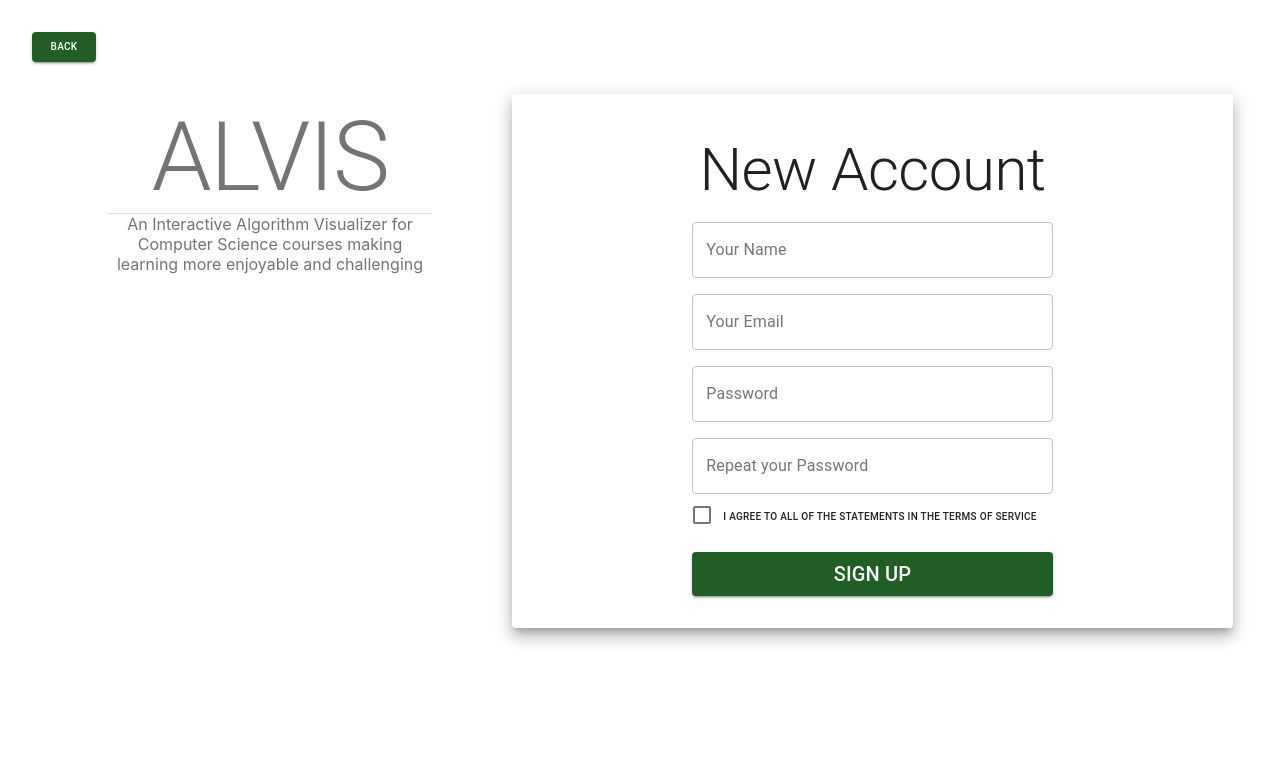
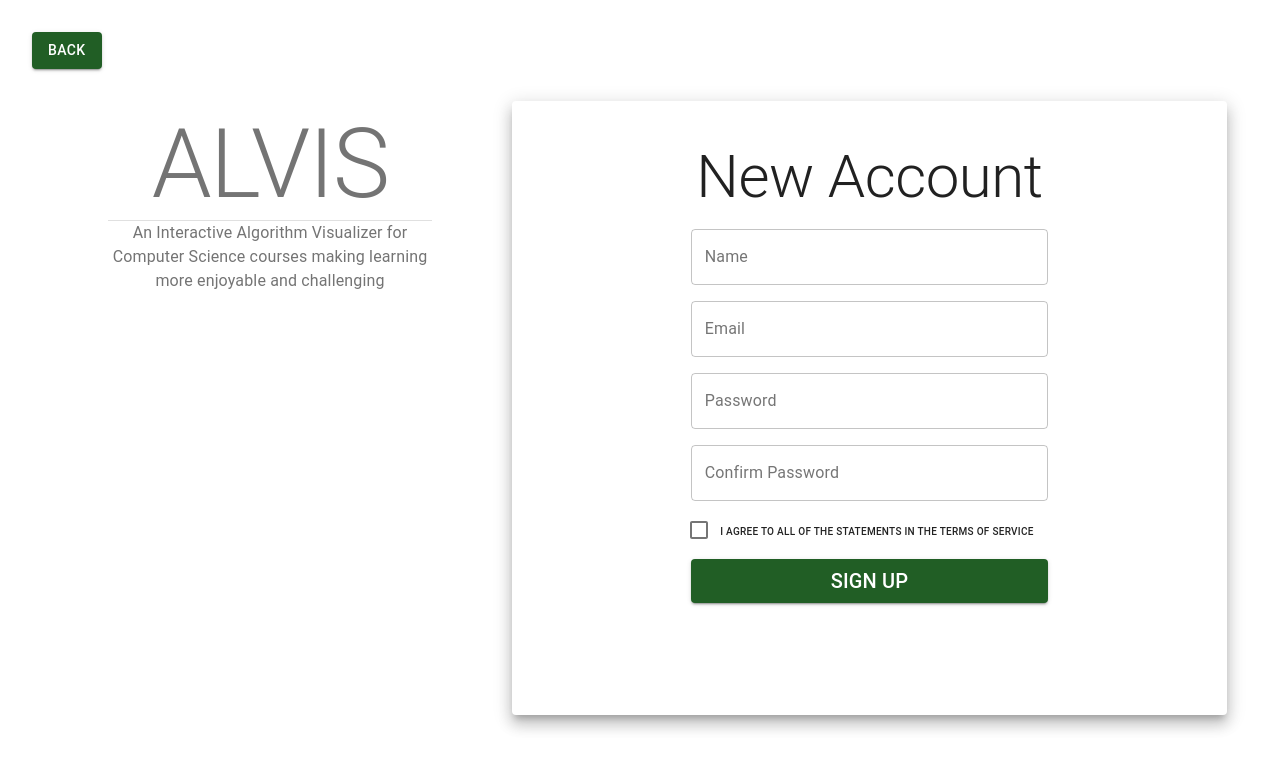
Before and after one commit to rblocker1017/Alvis-rblocker, a React (Create React App) app in the folder alvis/: page /Register in a window 1280 px wide. Shown: the top 770 px of the page. Built offline with nearby package versions, Linux system fonts and the light colour scheme.

Commit message:
reverted register page

```diff
--- a/alvis/src/pages/Register.js
+++ b/alvis/src/pages/Register.js
@@ -1,165 +1,165 @@
-import React, {useState} from "react";
-import { Button, Grid, Box, Paper, Typography, Divider, ButtonBase, TextField, FormControlLabel, Checkbox } from "@material-ui/core";
-import { makeStyles, ThemeProvider, useTheme, createMuiTheme} from '@material-ui/core/styles';
-import LinkRoute from 'react-router-dom/Link';
-import Axios from 'axios'
-import { green } from "@material-ui/core/colors";
-import { Route } from "react-router";
-
+import {
+  Box,
+  Button,
+  Checkbox,
+  Divider,
+  FormControlLabel,
+  Grid,
+  Paper,
+  TextField,
+  Typography,
+} from "@material-ui/core";
+import {
+  createMuiTheme,
+  makeStyles,
+  ThemeProvider,
+} from "@material-ui/core/styles";
+import Axios from "axios";
+import React, { useState } from "react";
+import { useHistory } from "react-router-dom";
+import LinkRoute from "react-router-dom/Link";
 
 const useStyles = makeStyles((theme) => ({
-    root:
-    {
-        flexGrow: 1
+  root: {
+    flexGrow: 1,
   },
-    back:
-    {
+  back: {
     backgroundColor: "#215E25",
     color: "#FFFFFF",
-        '&:hover':
-        {
-            backgroundColor: "#174019"
-        }
+    "&:hover": {
+      backgroundColor: "#174019",
     },
-    submit:
-    {
+    fontSize: 14,
+  },
+  submit: {
     backgroundColor: "#215E25",
     color: "#FFFFFF",
     width: "50%",
-        '&:hover':
-        {
-            backgroundColor: "#174019"
-        }
+    "&:hover": {
+      backgroundColor: "#174019",
     },
-    info:
-    {
+  },
+  info: {
     width: "40%",
-        color: "#747474"
+    color: "#747474",
   },
-    divider:
-    {
-        width: "100%"
+  divider: {
+    width: "100%",
   },
-    logDivider:
-    {
+  logDivider: {
     width: "30%",
-        color: "#FFFFFF"
+    color: "#FFFFFF",
   },
-    body:
-    {
+  body: {
     width: "100%",
-        height: "100%"
+    height: "100%",
   },
-    Register:
-    {
-        width: "200%",
-        height: "100%"
+  Register: {
+    width: "175%",
+    height: "100%",
   },
-    link:
-    {
-        color: "#03b9ff"
+  link: {
+    color: "#03b9ff",
   },
-    input:
-    {
-        width: "50%"
-    }
-
+  input: {
+    width: "50%",
+  },
 }));
-var check = false;
 function validateEmail(email) {
   const re = /^[^\s@]+@[^\s@]+$/;
   return re.test(String(email).toLowerCase());
 }
 
-function validatePassword(password){
+function validatePassword(password) {
   const re = /^(?=.*[a-z])(?=.*[A-Z])[a-zA-Z\d]{8,}$/;
   return re.test(String(password));
 }
-function checkValue()
-{
 
-}
 export default function Register() {
   const classes = useStyles();
   const [registerEmail, setEmail] = useState([]);
   const [registerPassword, setPassword] = useState([]);
   const [repeatPassword, setRepeatPassword] = useState([]);
   const [registerName, setName] = useState([]);
+  const [check, setChecked] = useState(false);
   const theme = createMuiTheme({
-        typography:
-        {
-            button:
-            {
-                fontSize: 10
-            }
-        }
+    typography: {
+      button: {
+        fontSize: 10,
+      },
+    },
   });
 
+  const handleClick = () => setChecked(!check);
+
   function handleSubmit(event) {
-        console.log(registerEmail)
-        console.log(registerPassword)
-        console.log(registerName)
+    // console.log(registerEmail);
+    // console.log(registerPassword);
+    // console.log(registerName);
   }
 
+  let history = useHistory();
+
   const register = () => {
-        if(validateEmail(registerEmail) === false)
-        {
-            alert("Please enter a valid email address.")
-        }
-        else if(validatePassword(registerPassword) === false)
-        {
-            alert("Passwords must contain at least one uppercase letter, one lowercase letter, and need to be at least 8 characters long.")
-        }
-        else if(registerPassword.localeCompare(repeatPassword) !== 0)
-        {
-            alert("Passwords should match.")
-        }
-        else if(document.getElementById("myCheck").checked == false)
-        {
-            alert("Please agree to the terms and conditions.")
-        }
-        else
-        {
+    if (validateEmail(registerEmail) === false) {
+      alert("Please enter a valid email address.");
+    } else if (validatePassword(registerPassword) === false) {
+      alert(
+        "Passwords must contain at least one uppercase letter, one lowercase letter, and need to be at least 8 characters long."
+      );
+    } else if (registerPassword.localeCompare(repeatPassword) !== 0) {
+      alert("Passwords should match.");
+    } else if (check === false) {
+      alert("Please agree to the terms and conditions.");
+    } else {
       Axios.post("http://localhost:3001/email", {
-                email: registerEmail
-
+        email: registerEmail,
       }).then((response) => {
-                console.log(String(response.data))
-                if (String(response.data) == "false") {
-                    Axios.post("http://localhost:3001/register",{
+        //console.log(String(response.data));
+        if (String(response.data) === "false") {
+          Axios.post("http://localhost:3001/register", {
             email: registerEmail,
             password: registerPassword,
             username: registerName,
-
-                    }).then((response) =>{
-                        console.log(response);
-                    })
-                    window.location.assign("/Login");
-
+          }).then((response) => {
+            //console.log(response);
+          });
+          history.push("/Login");
+          //window.location.assign("/Login");
         } else {
-                    console.log(String(response.data))
-                    alert("This email is already in use.")
+          //console.log(String(response.data));
+          alert("This email is already in use.");
         }
-            })
-
+      });
     }
-    }
+  };
   return (
     <ThemeProvider theme={theme}>
       <Grid container direction={"row"} justify={"flex-start"}>
         <Grid item>
           <Box m={4}>
-                        <Button component={LinkRoute} to="/Login" variant="contained" className={classes.back}>
+            <Button
+              component={LinkRoute}
+              to='/Login'
+              variant='contained'
+              className={classes.back}
+            >
               Back
             </Button>
           </Box>
         </Grid>
       </Grid>
-            <Grid container direction={"row"} spacing={10} alignItems={"baseline"} className={classes.body}>
+      <Grid
+        container
+        direction={"row"}
+        spacing={10}
+        alignItems={"baseline"}
+        className={classes.body}
+      >
         <Grid item className={classes.info}>
           <Box pl={"25%"}>
             <Box>
-                            <Typography variant={"h1"} justify="flex-start" >
+              <Typography variant={"h1"} justify='flex-start'>
                 ALVIS
               </Typography>
             </Box>
@@ -167,50 +167,92 @@ export default function Register() {
               <Divider />
             </Box>
             <Box>
-                            <Typography variant={"b1"} align="baseline" >
-                                An Interactive Algorithm Visualizer for
-                                Computer Science courses making
-                                learning more enjoyable and challenging
+              <Typography variant={"body1"} align='baseline'>
+                An Interactive Algorithm Visualizer for Computer Science courses
+                making learning more enjoyable and challenging
               </Typography>
             </Box>
           </Box>
         </Grid>
-                <Grid item >
+        <Grid item>
           <form onSubmit={handleSubmit}>
             <Paper elevation={10} className={classes.Register}>
               <Box>
                 <Grid container direction={"column"} justify={"center"}>
                   <Grid item>
                     <Box pt={5}>
-                                            <Typography variant={"h2"}>
-                                                New Account
-                                            </Typography>
+                      <Typography variant={"h2"}>New Account</Typography>
                     </Box>
                   </Grid>
 
                   <Grid item>
                     <Box pt={2}>
-                                            <TextField label="Your Name" variant="outlined" className={classes.input} onChange={(e) => { setName(e.target.value)}} />
+                      <TextField
+                        label='Name'
+                        variant='outlined'
+                        className={classes.input}
+                        onChange={(e) => {
+                          setName(e.target.value);
+                        }}
+                      />
                     </Box>
                     <Box pt={2}>
-                                            <TextField label="Your Email" variant="outlined" className={classes.input} onChange={(e) => { setEmail(e.target.value)}} />
+                      <TextField
+                        label='Email'
+                        variant='outlined'
+                        className={classes.input}
+                        onChange={(e) => {
+                          setEmail(e.target.value);
+                        }}
+                      />
                     </Box>
                     <Box pt={2}>
-                                            <TextField label="Password" variant="outlined" type="password" className={classes.input} onChange={(e) => { setPassword(e.target.value)}}/>
+                      <TextField
+                        label='Password'
+                        variant='outlined'
+                        type='password'
+                        className={classes.input}
+                        onChange={(e) => {
+                          setPassword(e.target.value);
+                        }}
+                      />
                     </Box>
-                                        <Box pt={2}>
-                                            <TextField label="Repeat your Password" variant="outlined" type="password" className={classes.input} onChange={(e) => { setRepeatPassword(e.target.value)}} />
+                    <Box pb={1} pt={2}>
+                      <TextField
+                        label='Confirm Password'
+                        variant='outlined'
+                        type='password'
+                        className={classes.input}
+                        onChange={(e) => {
+                          setRepeatPassword(e.target.value);
+                        }}
+                      />
                     </Box>
                   </Grid>
                   <Grid item>
-                                        <FormControlLabel control={<Checkbox id = "myCheck" color={"#000000"} />} label={<Typography variant={"button"}>I agree to all of the statements in the Terms of Service</Typography>}  labelPlacement={"end"}/>
+                    <Box pl={3} pr={3}>
+                      <FormControlLabel
+                        control={
+                          <Checkbox color={"#000000"} onClick={handleClick} />
+                        }
+                        label={
+                          <Typography variant={"button"}>
+                            I agree to all of the statements in the Terms of
+                            Service
+                          </Typography>
+                        }
+                        labelPlacement={"end"}
+                      />
+                    </Box>
                   </Grid>
                   <Grid item>
-                                        <Box pt={2}>
-                                            <Button variant={"contained"} className={classes.submit} onClick={() => register()}>
-                                                <Typography variant={"h6"}>
-                                                    Sign up
-                                                </Typography>
+                    <Box pt={1} pb={10}>
+                      <Button
+                        variant={"contained"}
+                        className={classes.submit}
+                        onClick={() => register()}
+                      >
+                        <Typography variant={"h6"}>Sign up</Typography>
                       </Button>
                     </Box>
                   </Grid>
```
Lines whose indentation alone changed are shown as unchanged.
